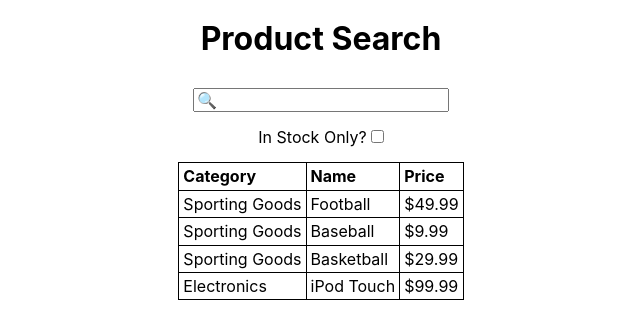
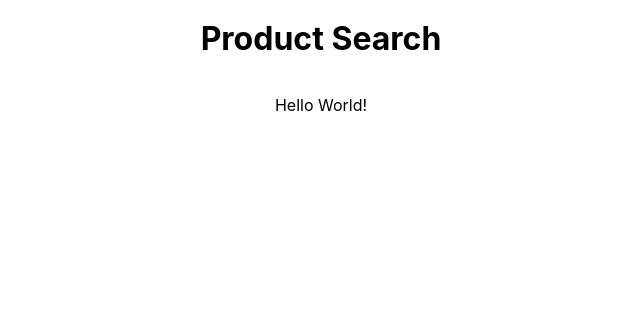
Before and after one commit to danielkarpen/product-search-danielkarpen, a website built with Parcel: page index.html in a window 1280 px wide. Shown: the whole page, without its empty margins (319-959 px from the left). Built offline with nearby package versions, Linux system fonts and the light colour scheme.

Commit message:
render test functional component

```diff
--- /dev/null
+++ b/components/index.js
@@ -0,0 +1,3 @@
+// TODO: import default from test and export out as testComponent
+
+export { default as testComponent } from "./test";
--- /dev/null
+++ b/components/test.js
@@ -0,0 +1 @@
+export default () => "<p>Hello World!</p>";
--- a/index.html
+++ b/index.html
@@ -15,8 +15,9 @@
   </head>
   <body>
     <h1>Product Search</h1>
-
-    <main>
+    <!-- this is where JS will inject our components -->
+    <main id="root"></main>
+    <!-- <main>
       <div>
         <label for="search" class="screen-reader-text">Product Search</label
         ><input type="search" id="search" placeholder="🔍" />
@@ -59,8 +60,8 @@
           </tr>
         </tbody>
       </table>
-    </main>
+    </main> -->
 
-    <script src="./scripts.js" type="module"></script>
+    <script src="./index.js"></script>
   </body>
 </html>
--- /dev/null
+++ b/index.js
@@ -0,0 +1,5 @@
+import { testComponent } from "./components";
+
+document.querySelector("#root").innerHTML = testComponent();
+
+console.log(testComponent);
```
Also changed, not shown: store/index.js (added).
